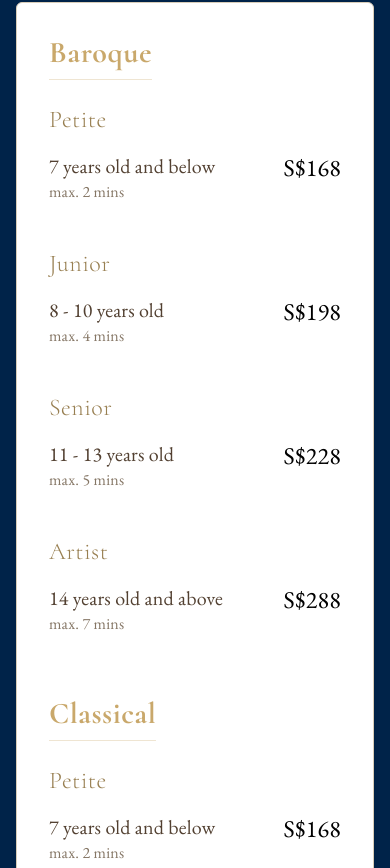
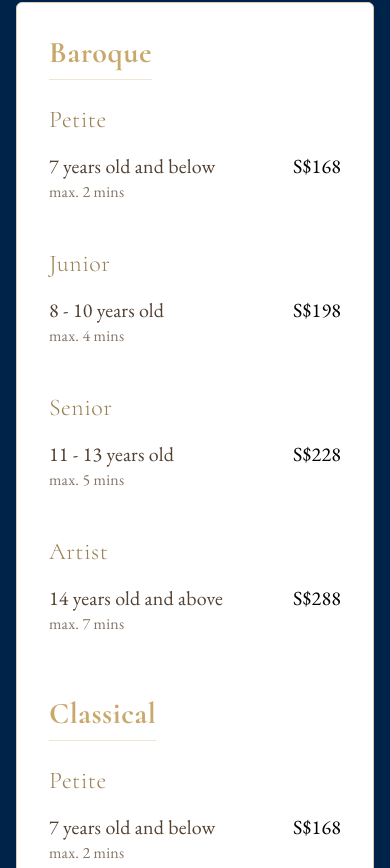
Before and after one commit to greekrode/sivpc, a React (Vite) app: page /events in a window 390 px wide. Shown: the part 3296-4164 px from the top of the page. Built offline with nearby package versions, Linux system fonts and the light colour scheme.

Commit message:
Update font size

```diff
--- a/src/components/Categories/Categories.tsx
+++ b/src/components/Categories/Categories.tsx
@@ -85,7 +85,7 @@ const Categories = () => {
                                   {item.duration}
                                 </p>
                               </div>
-                              <p className="text-[#000] font-light text-2xl">
+                              <p className="text-[#000] font-light text-xl md:text-2xl">
                                 {item.price}
                               </p>
                             </div>
@@ -147,7 +147,7 @@ const Categories = () => {
                     {category.ageGroup}
                   </p>
                 </div>
-                <p className="text-[#000] font-light text-2xl">
+                <p className="text-[#000] font-light text-xl md:text-2xl">
                   {category.price}
                 </p>
               </motion.div>
@@ -204,7 +204,7 @@ const Categories = () => {
                       {category.duration}
                     </p>
                   </div>
-                  <p className="text-[#000] font-light text-2xl">
+                  <p className="text-[#000] font-light text-xl md:text-2xl">
                     {category.price}
                   </p>
                 </motion.div>
```
